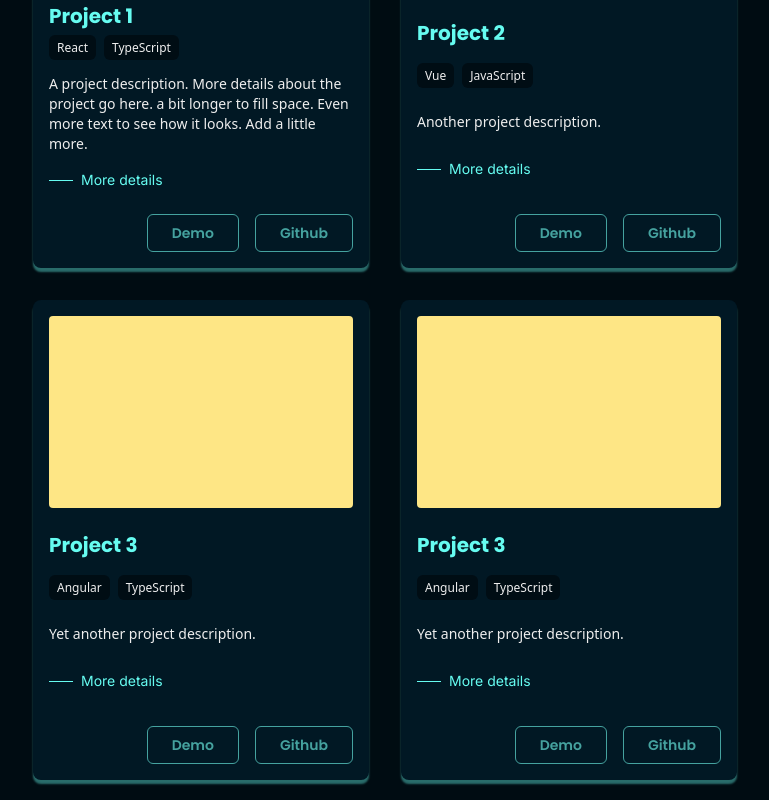
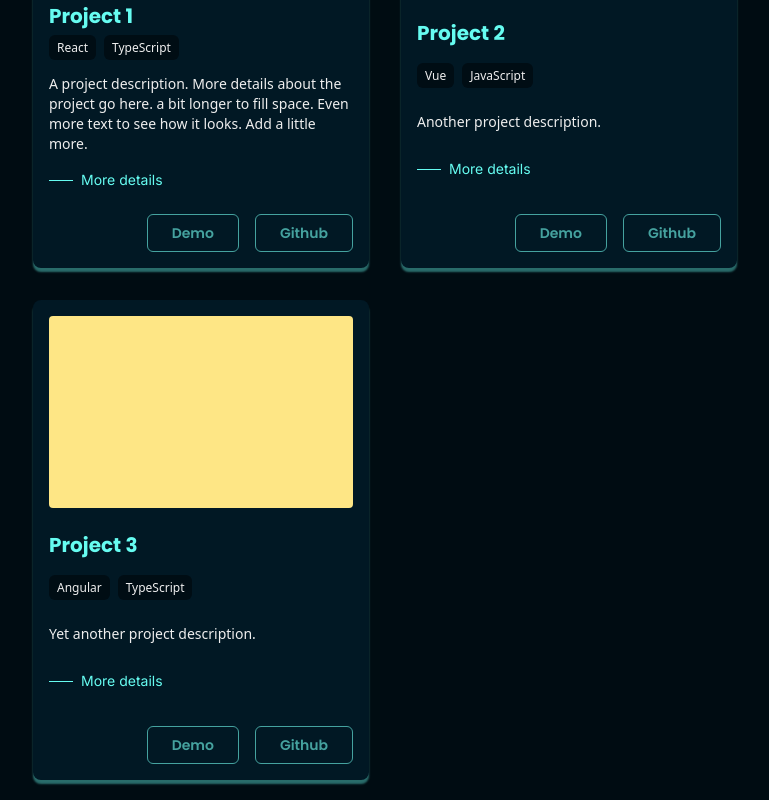
Before and after one commit to mohamedterbaoui/Portfolio_V2, a React (Vite) app: page / in a window 1280 px wide. Shown: the part 2177-2977 px from the top of the page, without its empty margins (255-1024 px from the left). Built offline with nearby package versions, Linux system fonts and the light colour scheme.

Commit message:
Added functionaliy of download resume + modal when clicked on a project with smooth animations using framer motion

```diff
--- a/src/components/Projects.tsx
+++ b/src/components/Projects.tsx
@@ -1,6 +1,65 @@
+import { useEffect, useState } from "react";
 import ProjectCard from "./widgets/ProjectCard";
+import ProjectDetail from "./widgets/ProjectDetail";
+import { AnimatePresence } from "framer-motion";
+
+const projectData = [
+  {
+    name: "Project 1",
+    description:
+      "A project description. More details about the project go here. a bit longer to fill space. Even more text to see how it looks. Add a little more.",
+    technologies: ["React", "TypeScript"],
+    demoLink: "https://example.com/demo1",
+    githubLink: "https://github.com/example/project1",
+  },
+  {
+    name: "Project 2",
+    description: "Another project description.",
+    technologies: ["Vue", "JavaScript"],
+    demoLink: "https://example.com/demo2",
+    githubLink: "https://github.com/example/project2",
+  },
+  {
+    name: "Project 3",
+    description: "Yet another project description.",
+    technologies: ["Angular", "TypeScript"],
+    demoLink: "https://example.com/demo3",
+    githubLink: "https://github.com/example/project3",
+  },
+];
 
 export default function Projects() {
+  const [selectedProject, setSelectedProject] = useState<
+    null | (typeof projectData)[0]
+  >(null);
+
+  const [isClosing, setIsClosing] = useState(false);
+
+  const handleProjectClick = (project: (typeof projectData)[0]) => {
+    setSelectedProject(project);
+  };
+
+  const handleClose = () => {
+    setIsClosing(true);
+    // Let it fade out, then unmount
+    setTimeout(() => {
+      setSelectedProject(null);
+      setIsClosing(false);
+    }, 200); // Match your exit animation duration
+  };
+
+  useEffect(() => {
+    if (selectedProject) {
+      document.body.style.overflow = "hidden";
+    } else {
+      document.body.style.overflow = "";
+    }
+
+    return () => {
+      document.body.style.overflow = "";
+    };
+  }, [selectedProject]);
+
   return (
     <section
       id="projects"
@@ -25,37 +84,23 @@ export default function Projects() {
       ></div>
 
       <div className="grid grid-cols-2 gap-8">
-        {/* Project Cards */}
-        <ProjectCard
-          name="Project 1"
-          description="A project description. More details about the project go here. a bit longer to fill space. Even more text to see how it looks. Add a little more."
-          technologies={["React", "TypeScript"]}
-          demoLink="https://example.com/demo1"
-          githubLink="https://github.com/example/project1"
-        />
-        <ProjectCard
-          name="Project 2"
-          description="Another project description."
-          technologies={["Vue", "JavaScript"]}
-          demoLink="https://example.com/demo2"
-          githubLink="https://github.com/example/project2"
-        />
-        <ProjectCard
-          name="Project 3"
-          description="Yet another project description."
-          technologies={["Angular", "TypeScript"]}
-          demoLink="https://example.com/demo3"
-          githubLink="https://github.com/example/project3"
-        />
-
-        <ProjectCard
-          name="Project 3"
-          description="Yet another project description."
-          technologies={["Angular", "TypeScript"]}
-          demoLink="https://example.com/demo3"
-          githubLink="https://github.com/example/project3"
-        />
+        {projectData.map((project) => (
+          <ProjectCard
+            key={project.name}
+            {...project}
+            onClick={() => handleProjectClick(project)}
+          />
+        ))}
       </div>
+      <AnimatePresence>
+        {selectedProject && (
+          <ProjectDetail
+            project={selectedProject}
+            onClose={handleClose}
+            isClosing={isClosing}
+          />
+        )}
+      </AnimatePresence>
 
       <div className="text-end font-body cursor-pointer text-sm mt-6">
         Click here to see more projects →
--- a/src/components/widgets/ProjectCard.tsx
+++ b/src/components/widgets/ProjectCard.tsx
@@ -1,4 +1,4 @@
-import { div } from "three/tsl";
+import { motion } from "framer-motion";
 
 type ProjectCardProps = {
   name: string;
@@ -6,6 +6,7 @@ type ProjectCardProps = {
   technologies: string[];
   demoLink: string;
   githubLink: string;
+  onClick?: () => void;
 };
 
 export default function ProjectCard({
@@ -14,17 +15,26 @@ export default function ProjectCard({
   technologies,
   demoLink,
   githubLink,
+  onClick,
 }: ProjectCardProps) {
   return (
-    <div
+    <motion.div
       className="
         flex flex-col justify-between
         bg-[#011824] text-[#EEEEEE] rounded-lg p-4
+
         transition-all duration-300 ease-in-out
         hover:shadow-[0_6px_4px_rgba(102,252,241,0.40)]
         shadow-[0_4px_2px_rgba(102,252,241,0.40)]
         hover:scale-[1.02]
-        h-120"
+        h-120
+        group cursor-pointer
+        "
+      onClick={onClick}
+      layoutId={name}
+      transition={{
+        layout: { type: "spring", stiffness: 150, damping: 25, mass: 1 },
+      }}
     >
       <div className="h-48 bg-amber-200 rounded-sm mb-3">
         <img src="" alt="" />
@@ -45,7 +55,7 @@ export default function ProjectCard({
 
       <p className="text-body text-sm mb-4 mt-2">{description}</p>
 
-      <div className="group w-fit text-[#66FCF1] font-body text-sm flex items-center gap-2 cursor-pointer">
+      <div className="w-fit text-[#66FCF1] font-body text-sm flex items-center gap-2 cursor-pointer">
         <div
           className="
             h-px
@@ -79,6 +89,6 @@ export default function ProjectCard({
           Github
         </button>
       </div>
-    </div>
+    </motion.div>
   );
 }
--- /dev/null
+++ b/src/components/widgets/ProjectDetail.tsx
@@ -0,0 +1,80 @@
+import { motion } from "framer-motion";
+import { FaTimes } from "react-icons/fa";
+
+type ProjectDetailProps = {
+  project: {
+    name: string;
+    description: string;
+    technologies: string[];
+    demoLink: string;
+    githubLink: string;
+  };
+  onClose: () => void;
+  isClosing?: boolean;
+};
+
+export default function ProjectDetail({
+  project,
+  onClose,
+  isClosing,
+}: ProjectDetailProps) {
+  return (
+    <motion.div
+      className="
+        fixed inset-0 z-50 bg-[#011824] text-[#EEEEEE] p-8 overflow-y-auto
+      "
+      layoutId={isClosing ? undefined : project.name} // Remove layoutId when closing
+      initial={{ opacity: 0 }}
+      animate={{ opacity: 1 }}
+      exit={{ opacity: 0 }}
+      transition={{
+        opacity: { duration: 0.2 },
+      }}
+    >
+      <div className="w-[40%] mx-auto mt-12">
+        <div className="flex justify-end">
+          <button
+            onClick={onClose}
+            className="text-[#66FCF1] hover:text-[#46ddd3] text-2xl"
+          >
+            <FaTimes />
+          </button>
+        </div>
+
+        <h1 className="text-4xl font-heading font-bold mb-4">{project.name}</h1>
+
+        <div className="mb-4">
+          {project.technologies.map((tech) => (
+            <span
+              key={tech}
+              className="text-xs bg-[#000D14] text-[#EEEEEE] px-2 py-1 rounded-md mr-2"
+            >
+              {tech}
+            </span>
+          ))}
+        </div>
+
+        <p className="text-body text-lg mb-6 h-300">{project.description}</p>
+
+        <div className="flex gap-4 mt-4">
+          <button
+            onClick={() => window.open(project.demoLink, "_blank")}
+            className="w-fit border border-[#45A29F] text-[#45A29F] px-6 py-2 rounded-md
+          hover:bg-[#3a8a87] hover:text-[#EEEEEE] transition-colors duration-300 ease-in-out
+          flex items-center justify-center gap-4 font-heading font-semibold text-sm cursor-pointer"
+          >
+            Demo
+          </button>
+          <button
+            onClick={() => window.open(project.githubLink, "_blank")}
+            className="w-fit border border-[#45A29F] text-[#45A29F] px-6 py-2 rounded-md
+          hover:text-[#000C12] hover:border-[#EEEEEE] hover:bg-[#EEEEEE] transition-colors duration-300 ease-in-out
+          flex items-center justify-center gap-4 font-heading font-semibold text-sm cursor-pointer"
+          >
+            Github
+          </button>
+        </div>
+      </div>
+    </motion.div>
+  );
+}
```
